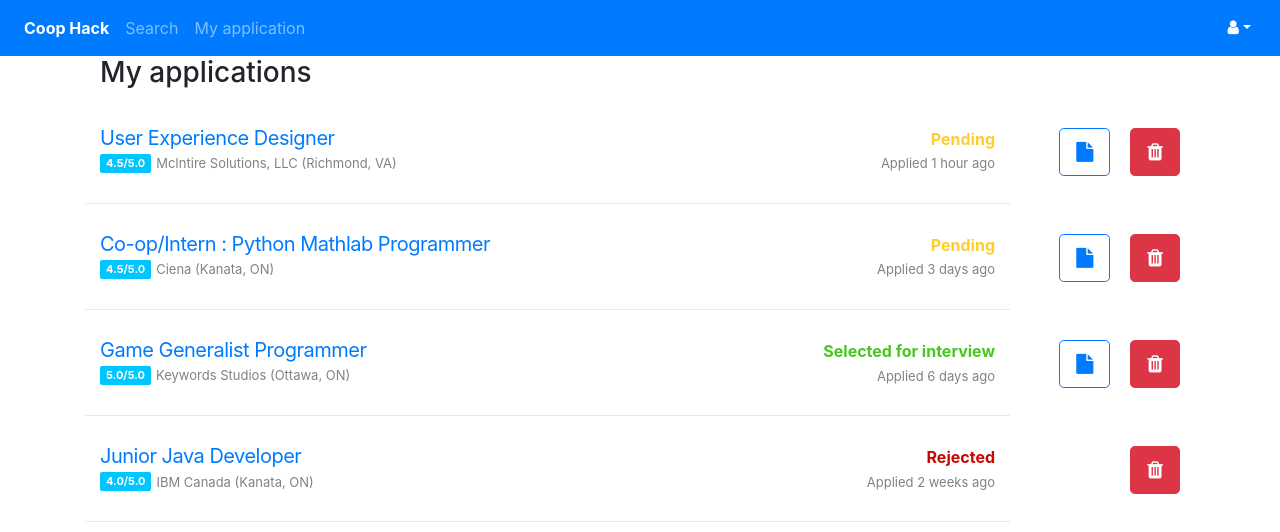
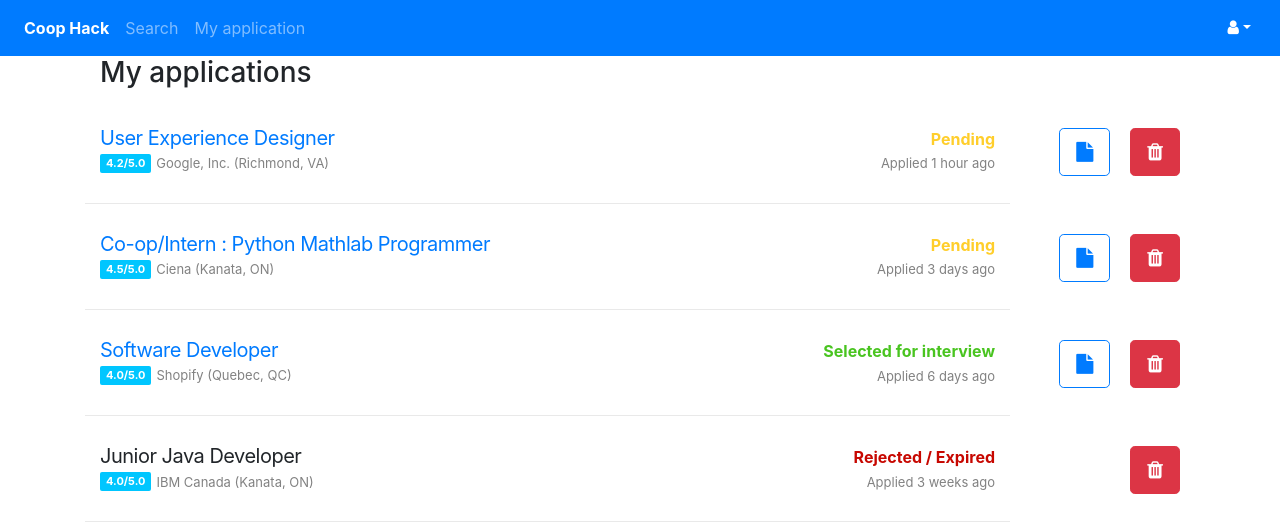
Before and after one commit to dngen049/coop-hack, a React (Create React App) app: page /App in a window 1280 px wide. Shown: the top 532 px of the page. Built offline with nearby package versions, Linux system fonts and the light colour scheme.

Commit message:
Redirection to job details for each job.
Still don't understand how to make the trash button work.

```diff
--- a/src/pages/ApplicationPage.js
+++ b/src/pages/ApplicationPage.js
@@ -5,6 +5,11 @@ import { Link } from 'react-router-dom'
 export default class ApplicationPage extends React.Component {
   constructor(props){
     super(props)
+  }
+
+  removeElement(elementId) {
+    //var element = document.activeElement.getElementById(elementId);
+    //element.parentNode.removeChild(element);
   }
 
   render(){
@@ -27,11 +32,11 @@ export default class ApplicationPage extends React.Component {
                 <div class="list-item col-sm-10">
                   <div class="list-item-main-info">
                     <p class="list-item-title">
-                      <a href="single-job.html">User Experience Designer</a>
+                      <a href="/Job/Job1">User Experience Designer</a>
                     </p>
                     <div class="list-item-meta">
-                      <a href="" class="list-item-tag item-badge">4.5/5.0</a>
-                      <span class="list-item-company">McIntire Solutions, LLC (Richmond, VA)</span>
+                      <a href="" class="list-item-tag item-badge">4.2/5.0</a>
+                      <span class="list-item-company">Google, Inc. (Richmond, VA)</span>
                     </div>
                   </div>
                   <div class="list-item-secondary-info">
@@ -66,7 +71,7 @@ export default class ApplicationPage extends React.Component {
                 <div class="list-item col-sm-10">
                   <div class="list-item-main-info">
                     <p class="list-item-title">
-                      <a href="single-job.html">Co-op/Intern : Python Mathlab Programmer</a>
+                      <a href="/Job/Job0">Co-op/Intern : Python Mathlab Programmer</a>
                     </p>
                     <div class="list-item-meta">
                       <a href="" class="list-item-tag item-badge">4.5/5.0</a>
@@ -105,11 +110,11 @@ export default class ApplicationPage extends React.Component {
                 <div class="list-item col-sm-10">
                   <div class="list-item-main-info">
                     <p class="list-item-title">
-                      <a href="single-job.html">Game Generalist Programmer</a>
+                      <a href="/Job/Job3">Software Developer</a>
                     </p>
                     <div class="list-item-meta">
-                      <a href="" class="list-item-tag item-badge">5.0/5.0</a>
-                      <span class="list-item-company">Keywords Studios (Ottawa, ON)</span>
+                      <a href="" class="list-item-tag item-badge">4.0/5.0</a>
+                      <span class="list-item-company">Shopify (Quebec, QC)</span>
                     </div>
                   </div>
                   <div class="list-item-secondary-info">
@@ -139,12 +144,12 @@ export default class ApplicationPage extends React.Component {
 
               </div>
 
-              <div class="row">
+              <div id="divJob3" class="row">
 
                 <div class="list-item col-sm-10">
                   <div class="list-item-main-info">
                     <p class="list-item-title">
-                      <a href="single-job.html">Junior Java Developer</a>
+                      <a>Junior Java Developer</a>
                     </p>
                     <div class="list-item-meta">
                       <a href="" class="list-item-tag item-badge">4.0/5.0</a>
@@ -152,8 +157,8 @@ export default class ApplicationPage extends React.Component {
                     </div>
                   </div>
                   <div class="list-item-secondary-info">
-                    <p class="list-item-location" style={{color: "#c70700", fontWeight: "bold"}}>Rejected</p>
-                    <time class="list-item-time">Applied 2 weeks ago</time>
+                    <p class="list-item-location" style={{color: "#c70700", fontWeight: "bold"}}>Rejected / Expired</p>
+                    <time class="list-item-time">Applied 3 weeks ago</time>
                   </div>
                 </div>
 
@@ -163,7 +168,8 @@ export default class ApplicationPage extends React.Component {
                     style={{marginTop: "30px", marginLeft: "20px"}}
                     variant="danger"
                     type="submit"
-                    size="lg">
+                    size="lg"
+                    onClick={this.removeElement("divJob3")}>
                     <span className="fa fa-trash"></span>
                   </Button>
                 </div>
```
